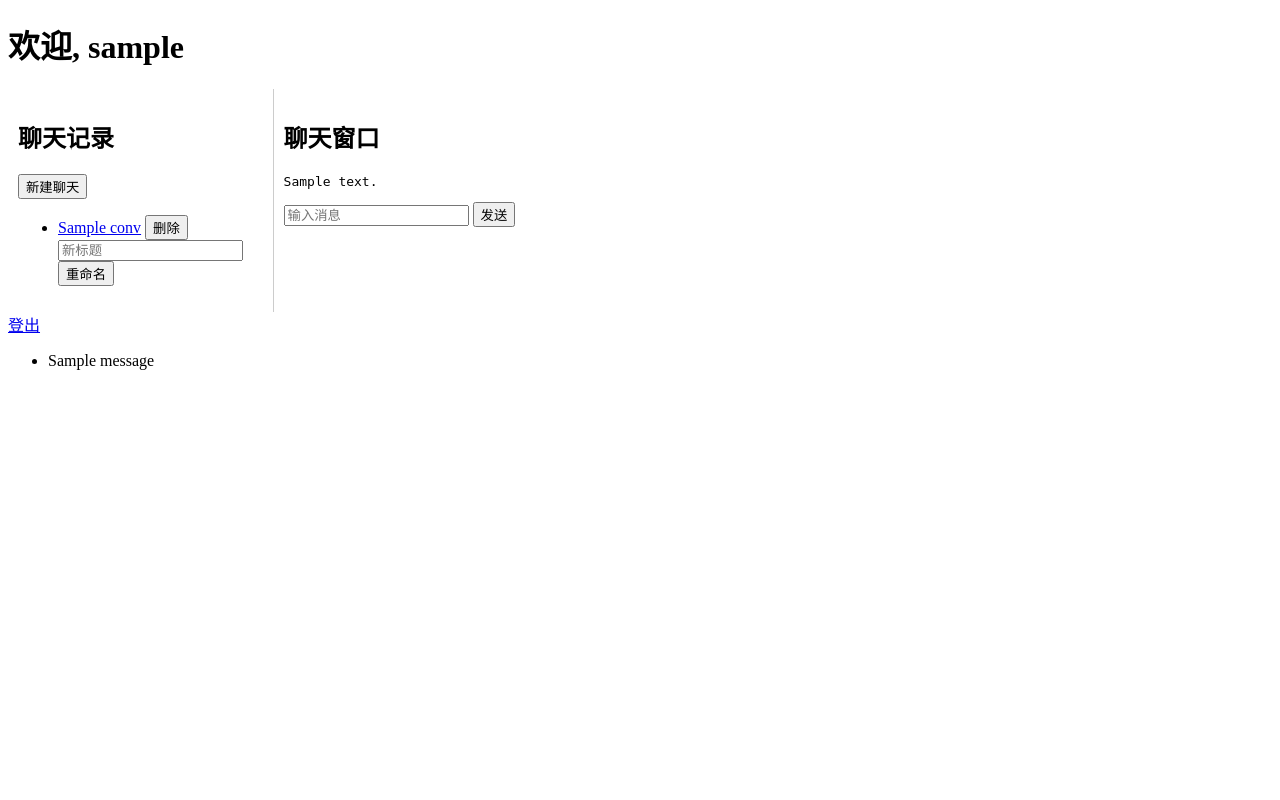
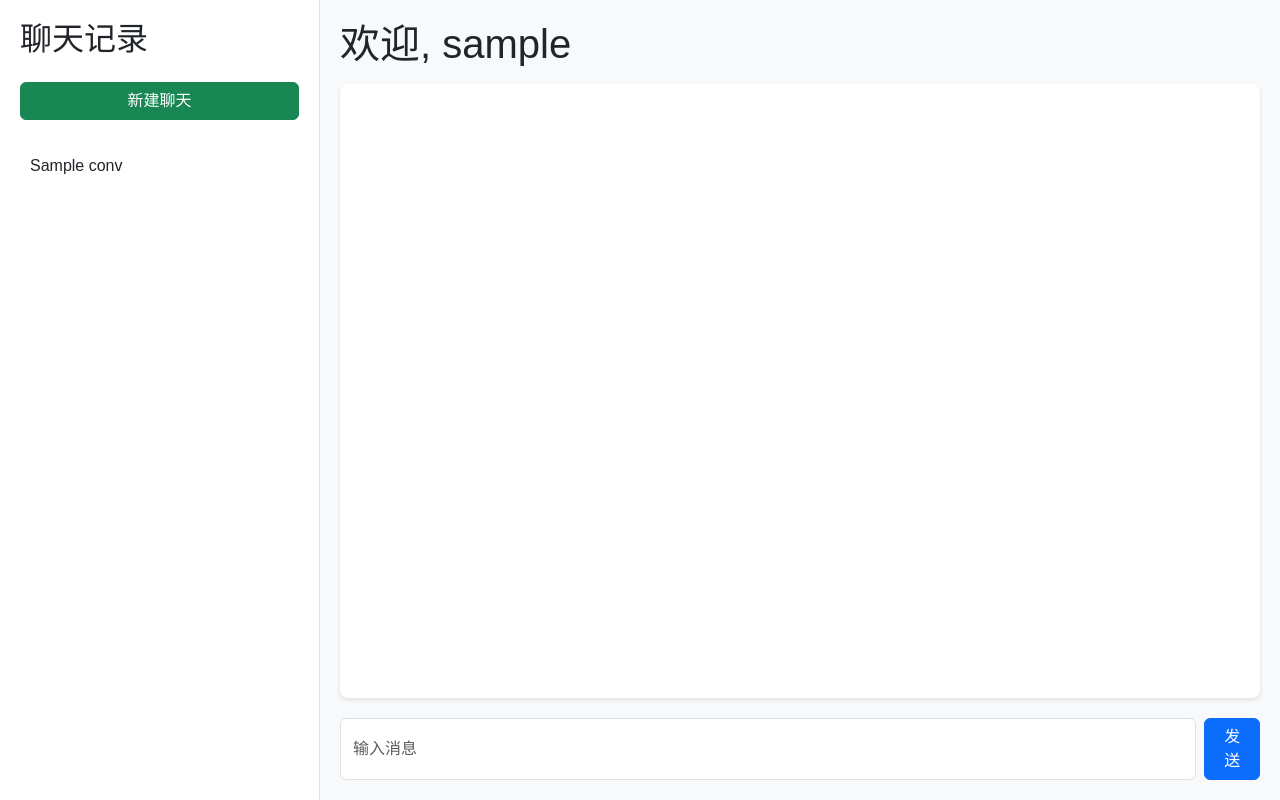
Before and after one commit to misterye/chatss, a Flask app: template templates/chat.html in a window 1280 px wide. Run offline with Flask 3, Linux system fonts and the light colour scheme; the template is opened without the code that fills it: most values are stand-ins (such as "Sample title", 1, 10 or a date in 2020); one stand-in notice (Sample message) is shown; some libraries are stand-ins or nearby versions.

Commit message:
修复一些bug。

```diff
--- a/app.py
+++ b/app.py
@@ -1,3 +1,4 @@
+from dotenv import load_dotenv
 import os
 import sqlite3
 import secrets
@@ -8,6 +9,11 @@ from wtforms.validators import DataRequired
 from werkzeug.security import generate_password_hash, check_password_hash
 from datetime import datetime
 import requests
+import logging
+import re
+
+# 加载 .env 文件
+load_dotenv()
 
 app = Flask(__name__)
 app.secret_key = secrets.token_hex(16)  # 生成安全的随机密钥
@@ -20,7 +26,9 @@ def get_db():
 
 # 清理文件名中的特殊字符
 def clean_filename(filename):
-    return ''.join(c for c in filename if c.isalnum() or c in (' ', '_')).strip().replace(' ', '_')
+    # 移除或替换不允许的字符
+    filename = re.sub(r'[<>:"/\\|?*]', '', filename)
+    return filename.strip()
 
 # 登录检查装饰器
 def login_required(f):
@@ -87,94 +95,161 @@ def logout():
 def chat():
     conn = get_db()
     c = conn.cursor()
+    username = session.get('username')
+    current_chat_id = request.args.get('chat_id', None) or session.get('current_chat_id')
+    chat_content = ''
+    chat = None  # 初始化 chat 变量
+
+    # 获取所有聊天记录
+    c.execute("SELECT id, title, created_at FROM conversations WHERE user_id = ? ORDER BY created_at DESC",
+              (session['user_id'],))
+    conversations = c.fetchall()
+
+    if request.method == 'POST' and 'message' in request.form:
+        message = request.form['message'].strip()
+        if not message:
+            flash('消息不能为空')
+            return redirect(url_for('chat'))
+
+        if not current_chat_id:
+            # 新建聊天
+            title = message[:20] if len(message) > 20 else message
+            cleaned_title = clean_filename(title)
+            created_at = datetime.now().strftime("%Y-%m-%d %H:%M:%S")
+            file_path = f"conversations/{username}/{cleaned_title}_{created_at}.md"
+            os.makedirs(os.path.dirname(file_path), exist_ok=True)
+
+            c.execute("""INSERT INTO conversations (user_id, title, created_at, file_path)
+                        VALUES (?, ?, ?, ?)""", (session['user_id'], title, created_at, file_path))
+            conn.commit()
+            current_chat_id = c.lastrowid
+            session['current_chat_id'] = current_chat_id
+
+            # 创建新聊天后更新 chat 变量
+            c.execute("SELECT file_path FROM conversations WHERE id = ?", (current_chat_id,))
+            chat = c.fetchone()
+
+            with open(file_path, 'w', encoding='utf-8') as f:
+                f.write(f"用户: {message}\n")
+            chat_content = f"用户: {message}\n"
+        else:
+            # 继续现有聊天
+            c.execute("SELECT file_path FROM conversations WHERE id = ? AND user_id = ?",
+                      (current_chat_id, session['user_id']))
+            chat = c.fetchone()
+
+        if chat and os.path.exists(chat['file_path']):
+            # 写入用户消息
+            with open(chat['file_path'], 'a', encoding='utf-8') as f:
+                f.write(f"用户: {message}\n")
+
+            # 调用 API
+            response = call_groq_api(message, current_chat_id)
+
+            # 写入 AI 回复
+            with open(chat['file_path'], 'a', encoding='utf-8') as f:
+                f.write(f"AI: {response}\n")
+
+            # 读取更新后的聊天内容
+            with open(chat['file_path'], 'r', encoding='utf-8') as f:
+                chat_content = f.read()
+        else:
+            flash("聊天记录不存在")
+            return redirect(url_for('chat'))
+
+        return render_template('chat.html',
+                            username=username,
+                            conversations=conversations,
+                            current_chat_id=current_chat_id,
+                            chat_content=chat_content)
+
+    # GET 请求处理
+    if current_chat_id:
+        c.execute("SELECT file_path FROM conversations WHERE id = ? AND user_id = ?",
+                  (current_chat_id, session['user_id']))
+        chat = c.fetchone()
+        if chat and os.path.exists(chat['file_path']):
+            with open(chat['file_path'], 'r', encoding='utf-8') as f:
+                chat_content = f.read()
+
+    return render_template('chat.html',
+                        username=username,
+                        conversations=conversations,
+                        current_chat_id=current_chat_id,
+                        chat_content=chat_content)
+
+# 调用 Groq API 的函数
+def call_groq_api(message, chat_id):
+    import requests
+    import json
+
+    # API endpoint 修正
+    url = "https://careful-bat-89.deno.dev/api.groq.com/openai/v1/chat/completions"
+
+    # 从环境变量获取 API key
+    api_key = os.getenv('GROQ_API_KEY')
+    if not api_key:
+        return "错误：未设置 GROQ_API_KEY 环境变量"
+
+    headers = {
+        "Authorization": f"Bearer {api_key}",
+        "Content-Type": "application/json"
+    }
+
+    data = {
+        "model": "deepseek-r1-distill-llama-70b",
+        "messages": [
+            {
+                "role": "system",
+                "content": "你是一个友好的AI助手，请用中文回答用户的问题。"
+            },
+            {
+                "role": "user",
+                "content": message
+            }
+        ],
+        "temperature": 0.7,
+        "max_tokens": 2000
+    }
+
+    try:
+        response = requests.post(url, headers=headers, json=data)
+        response.raise_for_status()
+        result = response.json()
+        return result['choices'][0]['message']['content']
+    except requests.exceptions.RequestException as e:
+        print(f"API调用错误: {str(e)}")
+        return "抱歉，API 调用出错，请检查 API key 是否正确设置。"
+
+# 新建聊天路由
+@app.route('/new_chat', methods=['GET', 'POST'])
+@login_required
+def new_chat():
+    conn = get_db()
+    c = conn.cursor()
+
+    # 获取用户信息
     c.execute("SELECT username FROM users WHERE id = ?", (session['user_id'],))
     username = c.fetchone()['username']
 
-    # 获取用户聊天记录
-    c.execute("SELECT * FROM conversations WHERE user_id = ? ORDER BY created_at DESC", (session['user_id'],))
-    conversations = c.fetchall()
+    # 创建新聊天
+    created_at = datetime.now().strftime("%Y-%m-%d %H:%M:%S")
+    title = "新的对话"
+    file_path = f"conversations/{username}/chat_{created_at}.md"
+    os.makedirs(os.path.dirname(file_path), exist_ok=True)
 
-    chat_content = ''
-    current_chat_id = request.args.get('chat_id', None)
+    # 写入欢迎消息
+    with open(file_path, 'w', encoding='utf-8') as f:
+        f.write("AI: 您好！有什么可以帮到您？\n")
 
-    if request.method == 'POST' and 'message' in request.form:
-        message = request.form['message']
-        if not current_chat_id:  # 新建聊天
-            title = message[:10] if len(message) > 10 else message
-            cleaned_title = clean_filename(title)
-            created_at = datetime.now().strftime("%Y-%m-%d %H:%M:%S")
-            file_path = f"conversations/{username}/{username}_{cleaned_title}.md"
-            os.makedirs(os.path.dirname(file_path), exist_ok=True)
-            with open(file_path, 'w') as f:
-                f.write(f"用户: {message}\n")
-            c.execute("INSERT INTO conversations (user_id, title, created_at, file_path) VALUES (?, ?, ?, ?)",
-                      (session['user_id'], title, created_at, file_path))
-            current_chat_id = c.lastrowid
-        else:  # 继续现有聊天
-            c.execute("SELECT file_path FROM conversations WHERE id = ? AND user_id = ?",
-                      (current_chat_id, session['user_id']))
-            chat = c.fetchone()
-            if chat:
-                with open(chat['file_path'], 'a') as f:
-                    f.write(f"用户: {message}\n")
-
-        # 调用Groq API
-        response = call_groq_api(message, current_chat_id)
-        if response:
-            c.execute("SELECT file_path FROM conversations WHERE id = ?", (current_chat_id,))
-            file_path = c.fetchone()['file_path']
-            with open(file_path, 'a') as f:
-                f.write(f"AI: {response}\n")
-            chat_content = open(file_path).read()
-
+    # 插入数据库
+    c.execute("""INSERT INTO conversations (user_id, title, created_at, file_path)
+                VALUES (?, ?, ?, ?)""", (session['user_id'], title, created_at, file_path))
+    new_chat_id = c.lastrowid
     conn.commit()
     conn.close()
-    return render_template('chat.html', username=username, conversations=conversations, chat_content=chat_content, current_chat_id=current_chat_id)
 
-# 调用Groq API的函数
-def call_groq_api(message, chat_id):
-    conn = get_db()
-    c = conn.cursor()
-    c.execute("SELECT file_path FROM conversations WHERE id = ? AND user_id = ?", (chat_id, session['user_id']))
-    chat = c.fetchone()
-    conn.close()
-
-    history = []
-    if chat and os.path.exists(chat['file_path']):
-        with open(chat['file_path']) as f:
-            lines = f.readlines()
-            for line in lines:
-                if line.startswith("用户: "):
-                    history.append({"role": "user", "content": line[5:].strip()})
-                elif line.startswith("AI: "):
-                    history.append({"role": "assistant", "content": line[4:].strip()})
-
-    history.append({"role": "user", "content": message})
-
-    headers = {
-        "Authorization": f"Bearer {os.getenv('GROQ_API_KEY')}",
-        "Content-Type": "application/json"
-    }
-    data = {
-        "model": "deepseek-r1-distill-llama-70b",
-        "messages": history
-    }
-    try:
-        response = requests.post(
-            "https://careful-bat-89.deno.dev/api.groq.com/openai/v1/chat/completions",
-            json=data,
-            headers=headers
-        )
-        response.raise_for_status()
-        return response.json()["choices"][0]["message"]["content"]
-    except Exception as e:
-        flash(f"API调用失败: {str(e)}")
-        return None
-
-# 新建聊天路由
-@app.route('/new_chat', methods=['POST'])
-@login_required
-def new_chat():
+    session['current_chat_id'] = new_chat_id
     return redirect(url_for('chat'))
 
 # 删除聊天路由
@@ -190,6 +265,8 @@ def delete_chat(chat_id):
             os.remove(chat['file_path'])
             c.execute("DELETE FROM conversations WHERE id = ?", (chat_id,))
             conn.commit()
+            if session.get('current_chat_id') == str(chat_id):  # 转换为字符串比较
+                session.pop('current_chat_id', None)
             flash('聊天记录已删除')
         except Exception as e:
             flash(f"删除聊天失败: {str(e)}")
@@ -307,5 +384,11 @@ def view_user_chats(user_id):
     conn.close()
     return render_template('user_chats.html', conversations=conversations)
 
+@app.route('/')
+def index():
+    if 'user_id' in session:
+        return redirect(url_for('chat'))
+    return redirect(url_for('login'))
+
 if __name__ == '__main__':
-    app.run(debug=True)
+    app.run(debug=True, port=8502)
--- /dev/null
+++ b/static/chat.js
@@ -0,0 +1,243 @@
+document.addEventListener('DOMContentLoaded', () => {
+    // 自动滚动到最新消息
+    const chatMessages = document.getElementById('chat-messages');
+    if (chatMessages) {
+        chatMessages.scrollTop = chatMessages.scrollHeight;
+    }
+
+    // 点击聊天记录切换对话
+    document.querySelectorAll('.chat-list-item').forEach(item => {
+        item.addEventListener('click', (e) => {
+            if (!e.target.closest('.chat-actions')) {
+                const chatId = item.dataset.chatId;
+                window.location.href = `/chat?chat_id=${chatId}`;
+            }
+        });
+    });
+
+    // 重命名功能
+    document.querySelectorAll('.editable-title').forEach(title => {
+        title.addEventListener('click', function() {
+            const chatId = this.dataset.chatId;
+            const originalTitle = this.innerText;
+
+            // 创建输入框
+            const input = document.createElement('input');
+            input.type = 'text';
+            input.value = originalTitle;
+            input.className = 'title-edit-input';
+
+            // 替换文本为输入框
+            this.replaceWith(input);
+            input.focus();
+
+            // 保存事件
+            input.addEventListener('blur', async () => {
+                const newTitle = input.value.trim();
+                if (!newTitle || newTitle === originalTitle) {
+                    input.replaceWith(this);
+                    return;
+                }
+
+                try {
+                    const response = await fetch(`/rename_chat/${chatId}`, {
+                        method: 'POST',
+                        headers: {
+                            'Content-Type': 'application/x-www-form-urlencoded',
+                        },
+                        body: `new_title=${encodeURIComponent(newTitle)}`
+                    });
+
+                    if (response.ok) {
+                        const link = this.parentElement.querySelector('a');
+                        if (link) {
+                            link.textContent = newTitle;
+                        }
+                        this.textContent = newTitle;
+                        location.reload(); // 刷新页面更新列表
+                    } else {
+                        alert('重命名失败');
+                    }
+                } catch (error) {
+                    console.error('Error:', error);
+                    alert('请求失败，请检查网络');
+                }
+                input.replaceWith(this);
+            });
+        });
+    });
+
+    // 删除功能
+    window.deleteChat = async (chatId) => {
+        if (confirm('确定要删除此聊天记录吗？')) {
+            try {
+                const response = await fetch(`/delete_chat/${chatId}`, {
+                    method: 'POST'
+                });
+
+                if (response.ok) {
+                    location.reload(); // 刷新页面更新列表
+                } else {
+                    alert('删除失败');
+                }
+            } catch (error) {
+                console.error('Error:', error);
+                alert('请求失败，请检查网络');
+            }
+        }
+    };
+
+    // 监听表单提交
+    document.querySelector('form').addEventListener('submit', function(e) {
+        e.preventDefault(); // 阻止表单默认提交
+        const status = document.getElementById('sending-status');
+        const submitButton = this.querySelector('button[type="submit"]');
+        const form = this;
+
+        status.style.display = 'block';
+        submitButton.disabled = true;
+
+        // 使用 fetch 发送表单数据
+        fetch('/chat', {
+            method: 'POST',
+            body: new FormData(form)
+        })
+        .then(response => response.text())
+        .then(html => {
+            // 更新页面内容
+            document.documentElement.innerHTML = html;
+            // 重新绑定事件监听器
+            attachEventListeners();
+            // 滚动到底部
+            const chatMessages = document.getElementById('chat-messages');
+            if (chatMessages) {
+                chatMessages.scrollTop = chatMessages.scrollHeight;
+            }
+        })
+        .finally(() => {
+            status.style.display = 'none';
+            submitButton.disabled = false;
+        });
+    });
+
+    // 封装所有事件监听器
+    function attachEventListeners() {
+        // 自动滚动到最新消息
+        const chatMessages = document.getElementById('chat-messages');
+        if (chatMessages) {
+            chatMessages.scrollTop = chatMessages.scrollHeight;
+        }
+
+        // 点击聊天记录切换对话
+        document.querySelectorAll('.chat-list-item').forEach(item => {
+            item.addEventListener('click', (e) => {
+                if (!e.target.closest('.chat-actions')) {
+                    const chatId = item.dataset.chatId;
+                    window.location.href = `/chat?chat_id=${chatId}`;
+                }
+            });
+        });
+
+        // 重新绑定表单提交事件
+        document.querySelector('form').addEventListener('submit', function(e) {
+            // ... (之前的表单提交代码)
+        });
+    }
+
+    // 初始化事件监听器
+    attachEventListeners();
+});
+
+// 编辑聊天标题
+function editChatTitle(chatId) {
+    event.preventDefault();
+    const chatItem = document.querySelector(`.chat-list-item[data-chat-id="${chatId}"]`);
+    const titleSpan = chatItem.querySelector('.chat-title');
+    const originalTitle = titleSpan.textContent;
+
+    const input = document.createElement('input');
+    input.type = 'text';
+    input.value = originalTitle;
+    input.className = 'form-control form-control-sm';
+    input.style.width = '150px';
+
+    titleSpan.replaceWith(input);
+    input.focus();
+
+    const saveTitle = async () => {
+        const newTitle = input.value.trim();
+        if (!newTitle || newTitle === originalTitle) {
+            input.replaceWith(titleSpan);
+            return;
+        }
+
+        try {
+            const response = await fetch(`/rename_chat/${chatId}`, {
+                method: 'POST',
+                headers: {
+                    'Content-Type': 'application/x-www-form-urlencoded',
+                },
+                body: `new_title=${encodeURIComponent(newTitle)}`
+            });
+
+            if (response.ok) {
+                window.location.reload();
+            } else {
+                alert('重命名失败');
+                input.replaceWith(titleSpan);
+            }
+        } catch (error) {
+            console.error('Error:', error);
+            alert('请求失败，请检查网络');
+            input.replaceWith(titleSpan);
+        }
+    };
+
+    input.addEventListener('blur', saveTitle);
+    input.addEventListener('keypress', (e) => {
+        if (e.key === 'Enter') {
+            saveTitle();
+        }
+    });
+}
+
+// 删除聊天记录
+function deleteChat(chatId) {
+    event.preventDefault();
+    if (confirm('是否删除该聊天记录？')) {
+        fetch(`/delete_chat/${chatId}`, {
+            method: 'POST'
+        })
+        .then(response => {
+            if (response.ok) {
+                window.location.reload();
+            } else {
+                alert('删除失败');
+            }
+        })
+        .catch(error => {
+            console.error('Error:', error);
+            alert('请求失败，请检查网络');
+        });
+    }
+}
+
+// 自动滚动到最新消息
+function scrollToBottom() {
+    const chatMessages = document.getElementById('chat-messages');
+    if (chatMessages) {
+        chatMessages.scrollTop = chatMessages.scrollHeight;
+    }
+}
+
+document.addEventListener('DOMContentLoaded', () => {
+    scrollToBottom();
+
+    // 监听表单提交
+    const messageForm = document.querySelector('form[method="post"]');
+    if (messageForm) {
+        messageForm.addEventListener('submit', () => {
+            setTimeout(scrollToBottom, 100);
+        });
+    }
+});
--- a/templates/chat.html
+++ b/templates/chat.html
@@ -2,55 +2,143 @@
 <html lang="zh">
 <head>
     <meta charset="UTF-8">
+    <meta name="viewport" content="width=device-width, initial-scale=1.0">
     <title>聊天</title>
+    <link href="https://cdn.jsdelivr.net/npm/bootstrap@5.3.0/dist/css/bootstrap.min.css" rel="stylesheet">
+    <link href="https://cdn.jsdelivr.net/npm/bootstrap-icons@1.7.2/font/bootstrap-icons.css" rel="stylesheet">
     <style>
-        .container { display: flex; }
-        .sidebar { width: 20%; border-right: 1px solid #ccc; padding: 10px; }
-        .chat-area { width: 80%; padding: 10px; }
+        body {
+            font-family: Arial, sans-serif;
+            margin: 0;
+            padding: 0;
+            background: #f0f2f5;
+        }
+        .container-fluid {
+            height: 100vh;
+            padding: 0;
+        }
+        .row {
+            height: 100%;
+            margin: 0;
+        }
+        .sidebar {
+            background: #fff;
+            border-right: 1px solid #e0e0e0;
+            padding: 20px;
+            height: 100%;
+            overflow-y: auto;
+        }
+        .chat-area {
+            display: flex;
+            flex-direction: column;
+            padding: 20px;
+            height: 100%;
+            background: #f8f9fa;
+        }
+        .chat-messages {
+            flex: 1;
+            overflow-y: auto;
+            padding: 15px;
+            background: #fff;
+            border-radius: 8px;
+            margin-bottom: 20px;
+            box-shadow: 0 2px 4px rgba(0,0,0,0.1);
+        }
+        .message {
+            padding: 10px 15px;
+            margin: 5px 0;
+            border-radius: 10px;
+            max-width: 70%;
+            word-wrap: break-word;
+        }
+        .user-message {
+            background: #007bff;
+            color: white;
+            margin-left: auto;
+        }
+        .ai-message {
+            background: #e9ecef;
+            color: #333;
+        }
+        .chat-list-item {
+            display: flex;
+            align-items: center;
+            padding: 10px;
+            border-radius: 8px;
+            margin-bottom: 8px;
+            cursor: pointer;
+            transition: background-color 0.2s;
+        }
+        .chat-list-item:hover {
+            background-color: #f8f9fa;
+        }
+        .chat-list-item.active {
+            background-color: #e9f5ff;
+        }
+        .chat-title {
+            flex-grow: 1;
+            margin-right: 10px;
+            overflow: hidden;
+            text-overflow: ellipsis;
+            white-space: nowrap;
+        }
+        .chat-actions {
+            display: none;
+        }
+        .chat-list-item:hover .chat-actions {
+            display: block;
+        }
     </style>
 </head>
 <body>
-    <h1>欢迎, {{ username }}</h1>
-    <div class="container">
-        <div class="sidebar">
-            <h2>聊天记录</h2>
-            <form method="post" action="{{ url_for('new_chat') }}">
-                <button type="submit">新建聊天</button>
-            </form>
-            <ul>
-                {% for conv in conversations %}
-                    <li>
-                        <a href="{{ url_for('chat', chat_id=conv.id) }}">{{ conv.title }}</a>
-                        <form method="post" action="{{ url_for('delete_chat', chat_id=conv.id) }}" style="display:inline;">
-                            <button type="submit">删除</button>
-                        </form>
-                        <form method="post" action="{{ url_for('rename_chat', chat_id=conv.id) }}" style="display:inline;">
-                            <input type="text" name="new_title" placeholder="新标题">
-                            <button type="submit">重命名</button>
-                        </form>
-                    </li>
-                {% endfor %}
-            </ul>
-        </div>
-        <div class="chat-area">
-            <h2>聊天窗口</h2>
-            <pre>{{ chat_content }}</pre>
-            <form method="post">
-                <input type="text" name="message" placeholder="输入消息" required>
-                <button type="submit">发送</button>
-            </form>
+    <div class="container-fluid">
+        <div class="row">
+            <div class="col-md-3 sidebar">
+                <h2 class="mb-4">聊天记录</h2>
+                <button class="btn btn-success w-100 mb-4" onclick="window.location.href='{{ url_for('new_chat') }}'">
+                    新建聊天
+                </button>
+                <div id="chat-list">
+                    {% for conv in conversations %}
+                    <div class="chat-list-item {% if conv.id == current_chat_id|default(0)|int %}active{% endif %}"
+                         data-chat-id="{{ conv.id }}">
+                        <span class="chat-title" data-chat-id="{{ conv.id }}">{{ conv.title }}</span>
+                        <div class="chat-actions">
+                            <button class="btn btn-sm btn-link" onclick="event.stopPropagation(); editChatTitle({{ conv.id }})">
+                                <i class="bi bi-pencil"></i>
+                            </button>
+                            <button class="btn btn-sm btn-link text-danger" onclick="event.stopPropagation(); deleteChat({{ conv.id }})">
+                                <i class="bi bi-trash"></i>
+                            </button>
+                        </div>
+                    </div>
+                    {% endfor %}
+                </div>
+            </div>
+            <div class="col-md-9 chat-area">
+                <h1 class="mb-3">欢迎, {{ username }}</h1>
+                <div class="chat-messages" id="chat-messages">
+                    {% for line in chat_content.split('\n') if line.strip() %}
+                        {% if line.startswith('用户: ') %}
+                            <div class="message user-message">{{ line[5:] }}</div>
+                        {% elif line.startswith('AI: ') %}
+                            <div class="message ai-message">{{ line[4:] }}</div>
+                        {% endif %}
+                    {% endfor %}
+                </div>
+                <form method="post" class="d-flex">
+                    <input type="hidden" name="current_chat_id" value="{{ current_chat_id|default('') }}">
+                    <input type="text" name="message" class="form-control me-2" placeholder="输入消息" required>
+                    <button type="submit" class="btn btn-primary">发送</button>
+                </form>
+                <div id="sending-status" style="display:none;" class="text-muted mt-2">
+                    正在发送消息...
+                </div>
+            </div>
         </div>
     </div>
-    <a href="{{ url_for('logout') }}">登出</a>
-    {% if current_user.is_admin %}<a href="{{ url_for('admin') }}">管理后台</a>{% endif %}
-    {% with messages = get_flashed_messages() %}
-        {% if messages %}
-            <ul>
-                {% for message in messages %}
-                    <li>{{ message }}</li>
-                {% endfor %}
-            </ul>
-        {% endif %}
-    {% endwith %}
+
+    <script src="https://cdn.jsdelivr.net/npm/bootstrap@5.3.0/dist/js/bootstrap.bundle.min.js"></script>
+    <script src="{{ url_for('static', filename='chat.js') }}"></script>
 </body>
 </html>
```
Also changed, not shown: templates/login.html (+33 -10 lines), database.db (added), 1 other file.
